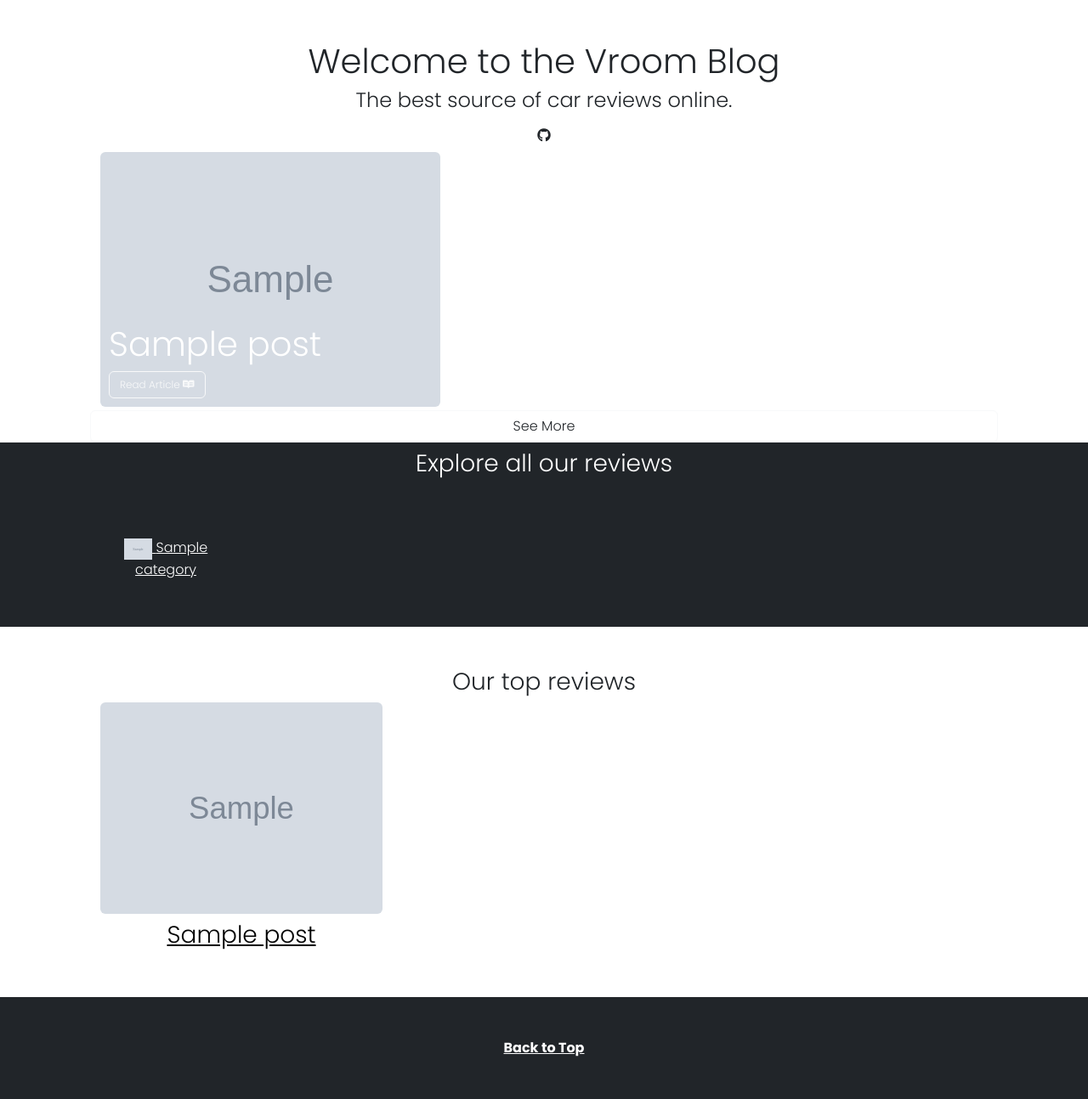
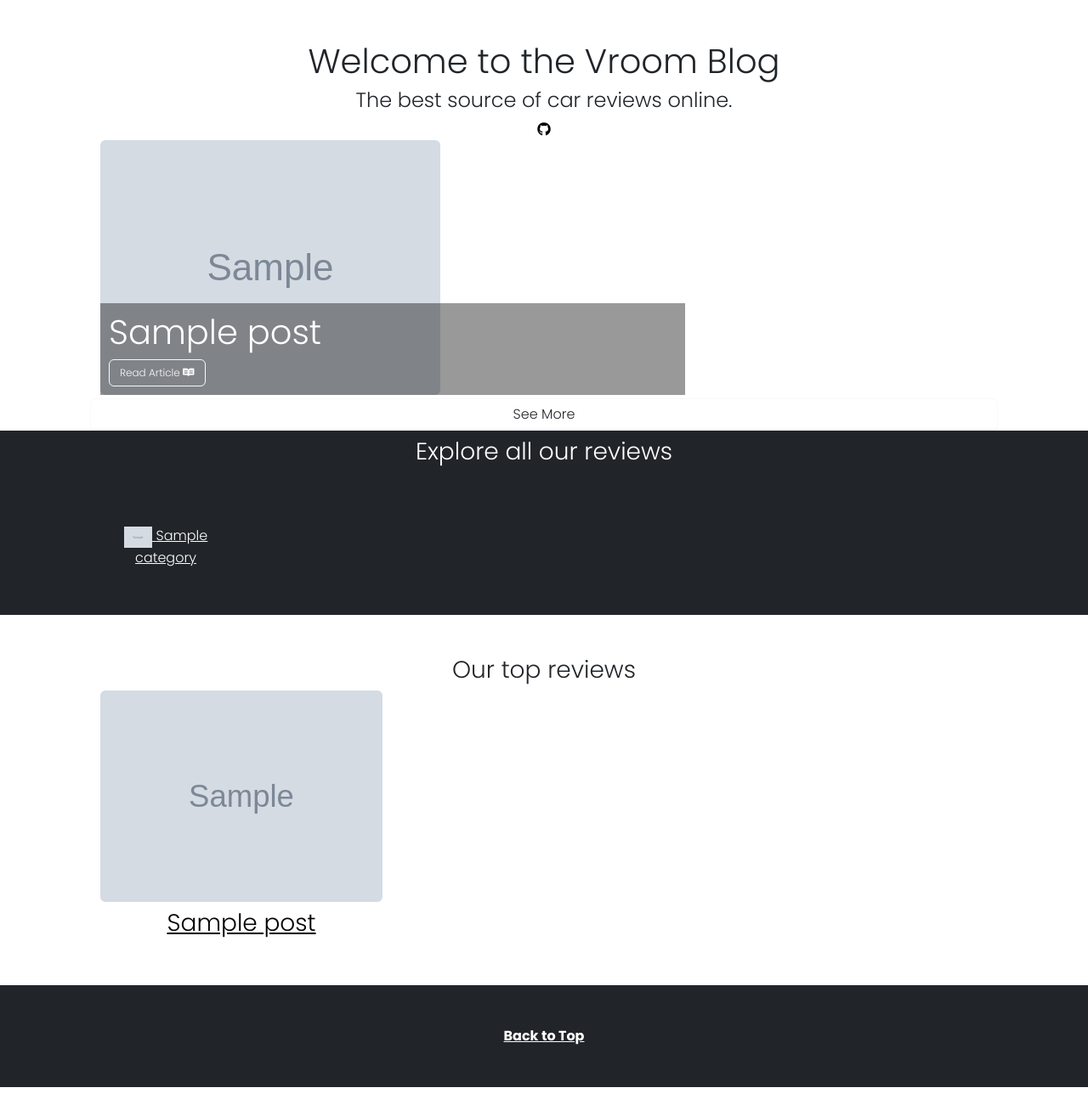
Before and after one commit to emanuelsantos2/esantos-blog, a Flask app: page / in a window 1280 px wide. Shown: the part 56-1350 px from the top of the page at 85% size. Run offline with Flask 3, Linux system fonts and the light colour scheme; tables that the repository leaves empty hold one stand-in row (values such as "Sample post"); grey boxes marked "Sample" are stand-in pictures; some libraries are stand-ins or nearby versions.

Commit message:
fixed styling

```diff
--- a/static/blog.css
+++ b/static/blog.css
@@ -55,7 +55,7 @@
         left: 0;
         width: 100%;
         padding: 10px;
-        /*background-color: rgba(0, 0, 0, 0.7); */
+        background-color: rgba(0, 0, 0, 0.4);
         color: #fff; /* White text */
         margin: 0;
         opacity: 1; /* Initially hidden */
--- a/templates/base.html
+++ b/templates/base.html
@@ -13,7 +13,7 @@
     <script src="https://kit.fontawesome.com/839655829e.js" crossorigin="anonymous"></script>
 
   </head>
-  <body>
+  <body class="d-flex flex-column min-vh-100">
     <nav class="navbar blog-navbar bg-dark">
         <div class="container-fluid">
             <div class="container-md px-5 d-flex justify-content-between align-items-center">
@@ -42,7 +42,7 @@
     {% block content %}
     {% endblock %}
 
-    <div class="container-fluid bg-dark footer pt-5 pb-5 text-center">
+    <div class="container-fluid bg-dark footer pt-5 pb-5 text-center mt-auto">
         <a class="text-center" href="#">Back to Top</a>
     </div>
     <script src="https://code.jquery.com/jquery-3.6.4.min.js"></script>
--- a/templates/main.html
+++ b/templates/main.html
@@ -5,7 +5,7 @@
     <div class="row text-center">
         <h1 class="font-weight-bold">Welcome to the Vroom Blog</h1>
         <h4>The best source of car reviews online.</h4>
-        <a class="btn" type="submit"><i class="fa-brands fa-github"></i></a>
+        <a class="text-black" href="https://github.com/emanuelsantos2/esantos-blog" type="submit"><i class="fa-brands fa-github"></i></a>
     </div>
     <div class="row">
         <div class="col-md-8">
@@ -71,7 +71,7 @@
               <div class="round-image rounded">
                 <img src="{{post.img_url}}" class="img-fluid">
               </div>
-              <a href="{{ url_for('post',id=main_post.id) }}" style="color:black;"><h3 class="mt-2 text-center">{{post.title}}</h3></a>
+              <a href="{{ url_for('post',id=post.id) }}" style="color:black;"><h3 class="mt-2 text-center">{{post.title}}</h3></a>
             </div>
           </div>
           {% endfor %}
```
